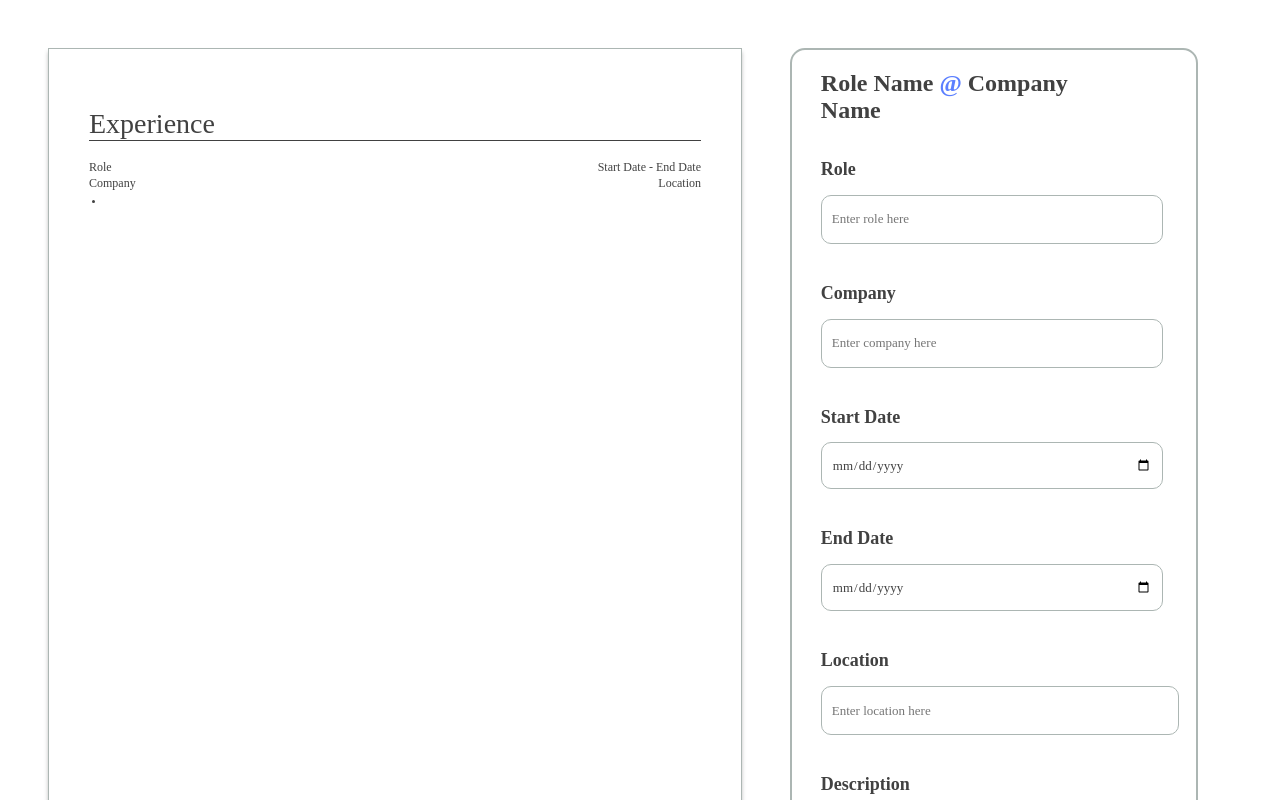
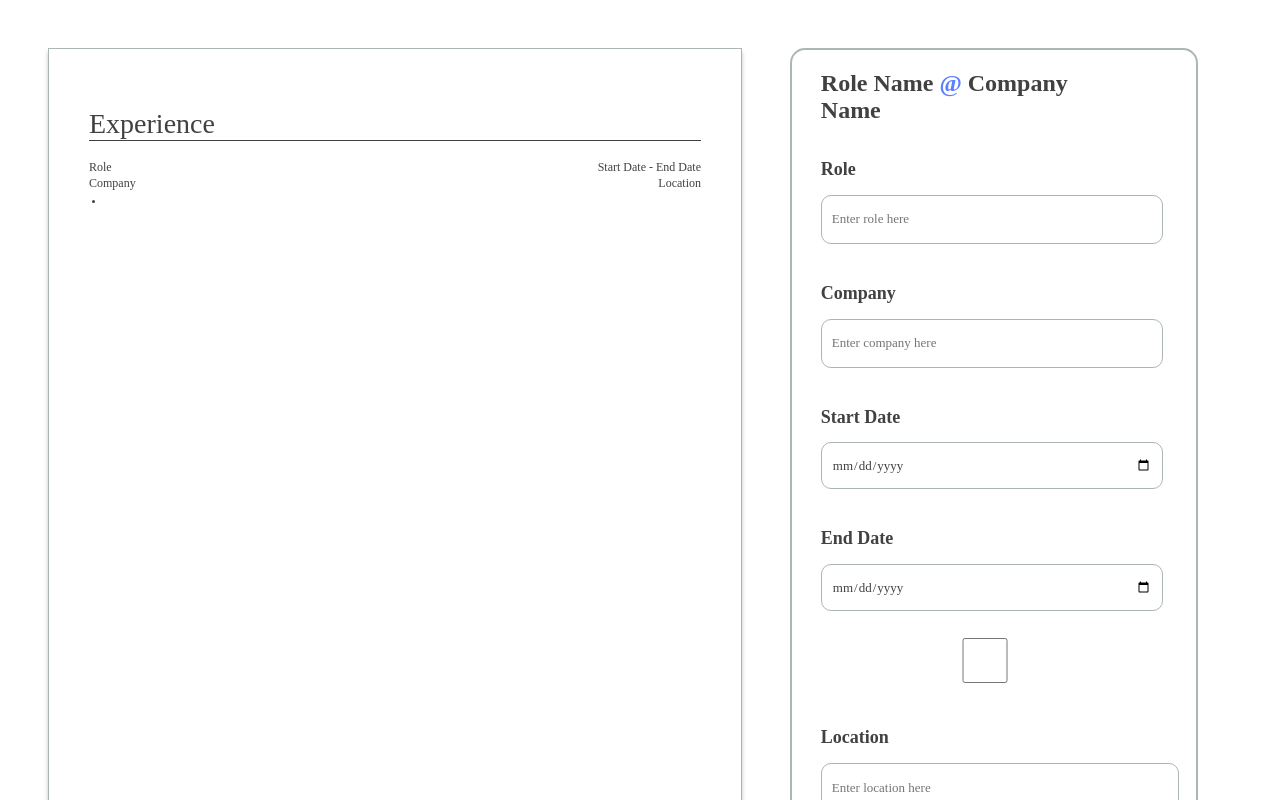
Before and after one commit to dorothyle/resume-generator, a React (Vite) app: page / in a window 1280 px wide. Shown: the top 800 px of the page. Built offline with nearby package versions, Linux system fonts and the light colour scheme; some icons are missing; a web font is replaced by a local one.

Commit message:
add logic to set end date to Present and display it on Preview

```diff
--- a/src/ExperienceForm.jsx
+++ b/src/ExperienceForm.jsx
@@ -9,6 +9,7 @@ const ExperienceForm = ({ index, experienceList, setExperienceList }) => {
   const arrow = "iconamoon:arrow-down-2-light";
   const trashIcon = "ant-design:delete-outlined";
   const experienceData = experienceList[index];
+  const [currentWork, setCurrentWork] = useState(false);
 
   const handleAddInput = () => {
     let newExperienceList = [...experienceList];
@@ -42,6 +43,17 @@ const ExperienceForm = ({ index, experienceList, setExperienceList }) => {
     });
     newExperienceList[index].isOpen = !newExperienceList[index].isOpen;
     setExperienceList(newExperienceList);
+  }
+  const togglePresentEndDate = () => {
+    let newExperienceList = [...experienceList];
+    if (currentWork === true) {
+      newExperienceList[index].endDate = "";
+    }
+    else {
+      newExperienceList[index].endDate = "Present";
+    }
+    setExperienceList(newExperienceList);
+    setCurrentWork(!currentWork);
   }
 
   return (
@@ -109,6 +121,15 @@ const ExperienceForm = ({ index, experienceList, setExperienceList }) => {
               value={experienceList[index].endDate}
               onChange={event => handleChange(event, index)}
               placeholder="Enter end date here"
+              disabled={experienceList[index].endDate === "Present"}
+            />
+          </label>
+          <label>
+            <input
+              type="checkbox"
+              name="endDate"
+              value={experienceList[index].endDate}
+              onClick={togglePresentEndDate}
             />
           </label>
           <label id={style.locationLabel}>
--- a/src/Preview.jsx
+++ b/src/Preview.jsx
@@ -7,11 +7,20 @@ const Preview = ({ experienceList }) => {
   const exportIcon = "ion:download-outline";
 
   const formatDates = (experience) => {
+    let months = ["Jan","Feb","Mar","Apr","May","Jun","July","Aug","Sep","Oct","Nov","Dec"];
     let startDate = new Date(experience.startDate.split("-"));
-    let endDate = new Date(experience.endDate.split("-"));
-    let months = ["Jan","Feb","Mar","Apr","May","Jun","July","Aug","Sep","Oct","Nov","Dec"];
     startDate = `${months[startDate.getMonth()]} ${startDate.getFullYear()}`;
-    endDate = `${months[endDate.getMonth()]} ${endDate.getFullYear()}`;
+    let endDate;
+    if (experience.endDate !== "Present") {
+      endDate = new Date(experience.endDate.split("-"));
+      endDate = `${months[endDate.getMonth()]} ${endDate.getFullYear()}`;
+    }
+    else {
+      endDate = "Present";
+    }
+
+    console.log("start date: " + startDate);
+    console.log("end date: " + endDate);
     return [startDate, endDate];
   };
 
```
